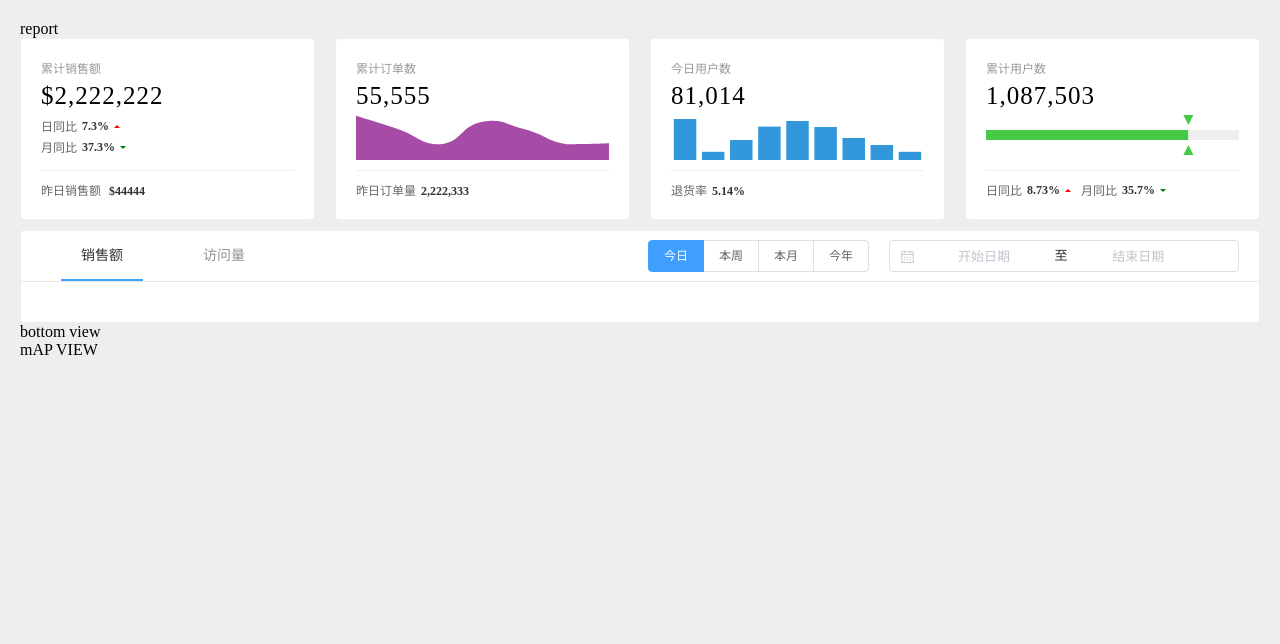
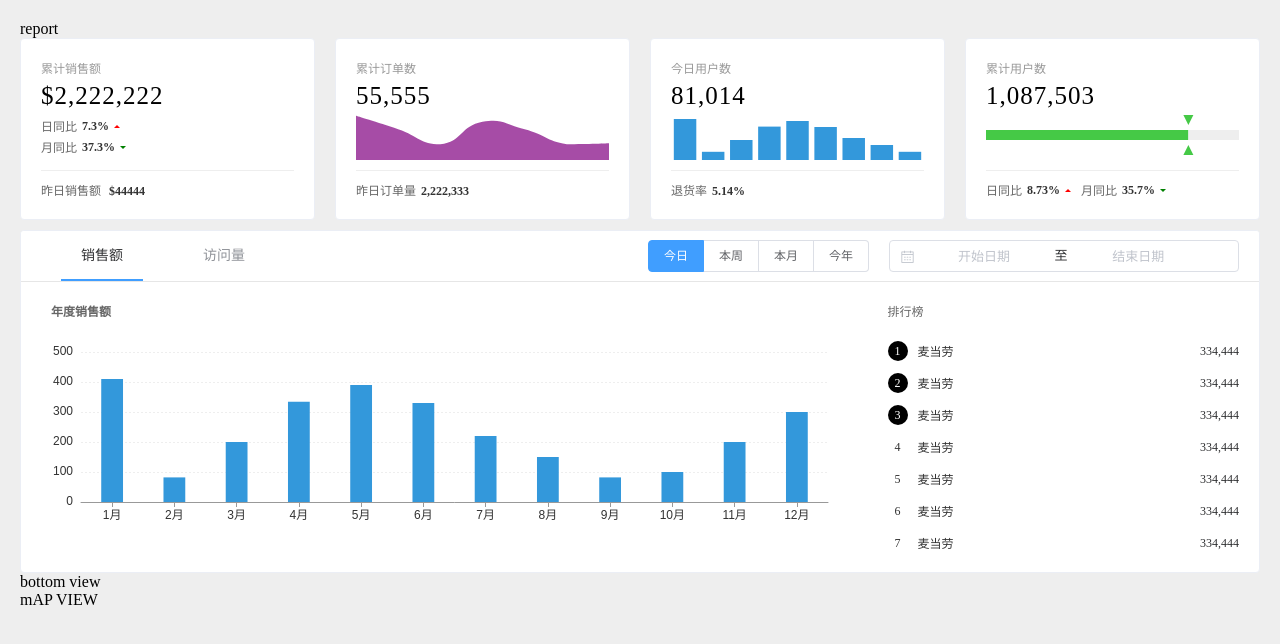
Before and after one commit to LarryZhaoSSS/data-report, a Vue app: page /#/ in a window 1280 px wide. Shown: the top 644 px of the page. Built offline with nearby package versions, Linux system fonts and the light colour scheme.

Commit message:
sales chart view

```diff
--- a/src/components/SalesView/index.vue
+++ b/src/components/SalesView/index.vue
@@ -1,6 +1,6 @@
 <template>
   <div class="sales-view">
-    <el-card shadow="hover">
+    <el-card shadow="hover" :body-style="{padding:'0 0 20px 0'}">
       <template v-slot:header>
         <div class="menu-wrapper">
           <el-menu
@@ -33,7 +33,21 @@
           </div>
         </div>
       </template>
-      <template></template>
+      <template>
+        <div class="sales-view-chart-wrapper">
+          <v-chart :options="getOptions()" />
+          <div class="sales-view-list">
+            <div class="sales-view-title">排行榜</div>
+            <div class="list-item-wrapper">
+              <div class="list-item" v-for="item in rankData" :key="item.no">
+                <div class="list-item-no" :class="+item.no<=3?'top-no':''">{{item.no}}</div>
+                <div class="list-item-name">{{ item.name }}</div>
+                <div class="list-item-money">{{ item.money }}</div>
+              </div>
+            </div>
+          </div>
+        </div>
+      </template>
     </el-card>
   </div>
 </template>
@@ -75,12 +89,116 @@
             }
           }
         ]
-      }
+      },
+      rankData: [
+        {
+          no: 1,
+          name: '麦当劳',
+          money: '334,444'
+        },
+        {
+          no: 2,
+          name: '麦当劳',
+          money: '334,444'
+        },
+        {
+          no: 3,
+          name: '麦当劳',
+          money: '334,444'
+        },
+        {
+          no: 4,
+          name: '麦当劳',
+          money: '334,444'
+        },
+        {
+          no: 5,
+          name: '麦当劳',
+          money: '334,444'
+        },
+        {
+          no: 6,
+          name: '麦当劳',
+          money: '334,444'
+        },
+        {
+          no: 7,
+          name: '麦当劳',
+          money: '334,444'
+        }
+      ]
     }
   },
   methods: {
     onMenuSelect(index) {
       this.activeIndex = index
+    },
+    getOptions() {
+      return {
+        color: ['#3398DB'],
+        title: {
+          text: '年度销售额',
+          textStyle: {
+            fontSize: 12,
+            color: '#666'
+          },
+          left: 25,
+          top: 20
+        },
+        series: [
+          {
+            type: 'bar',
+            barWidth: '35%',
+            data: [410, 82, 200, 334, 390, 330, 220, 150, 82, 100, 200, 300]
+          }
+        ],
+        xAxis: {
+          type: 'category',
+          data: [
+            '1月',
+            '2月',
+            '3月',
+            '4月',
+            '5月',
+            '6月',
+            '7月',
+            '8月',
+            '9月',
+            '10月',
+            '11月',
+            '12月'
+          ],
+          axisTick: {
+            alignWithLabel: true, // 柱状图在坐标中间
+            lineStyle: {
+              color: '#999'
+            }
+          },
+          axisLine: {
+            lineStyle: {
+              color: '#999'
+            }
+          },
+          axisLabel: {
+            color: '#333'
+          }
+        },
+        yAxis: {
+          axisLine: {
+            show: false
+          }, //  坐标轴的线
+          axisTick: {
+            show: false
+          },
+          splitLine: {
+            lineStyle: {
+              type: 'dotted',
+              color: '#eee'
+            }
+          }
+        },
+        grid: { top: 70, left: 60, right: 60, bottom: 50 }
+      }
     }
   }
 }
@@ -114,5 +232,59 @@
       }
     }
   }
+  .sales-view-chart-wrapper {
+    display: flex;
+    height: 270px;
+    .echarts {
+      flex: 0 0 70%;
+      width: 70%;
+      height: 100%;
+    }
+    .sales-view-list {
+      flex: 1;
+      width: 100%;
+      height: 100%;
+      overflow: hidden;
+
+      .sales-view-title {
+        margin-top: 20px;
+        font-size: 12px;
+        color: #666;
+        font-weight: 500;
+      }
+      .list-item-wrapper {
+        margin-top: 15px;
+        .list-item {
+          display: flex;
+          align-items: center;
+          font-size: 12px;
+          height: 20px;
+          padding: 6px 20px 6px 0;
+          .list-item-no {
+            display: flex;
+            align-items: center;
+            justify-content: center;
+            width: 20px;
+            height: 20px;
+            color: #333;
+            &.top-no {
+              background-color: #000;
+              border-radius: 50%;
+              font-weight: 500;
+              color: #fff;
+            }
+          }
+          .list-item-name {
+            margin-left: 10px;
+            color: #333;
+          }
+          .list-item-money {
+            flex: 1;
+            text-align: right;
+          }
+        }
+      }
+    }
+  }
 }
 </style>
```
